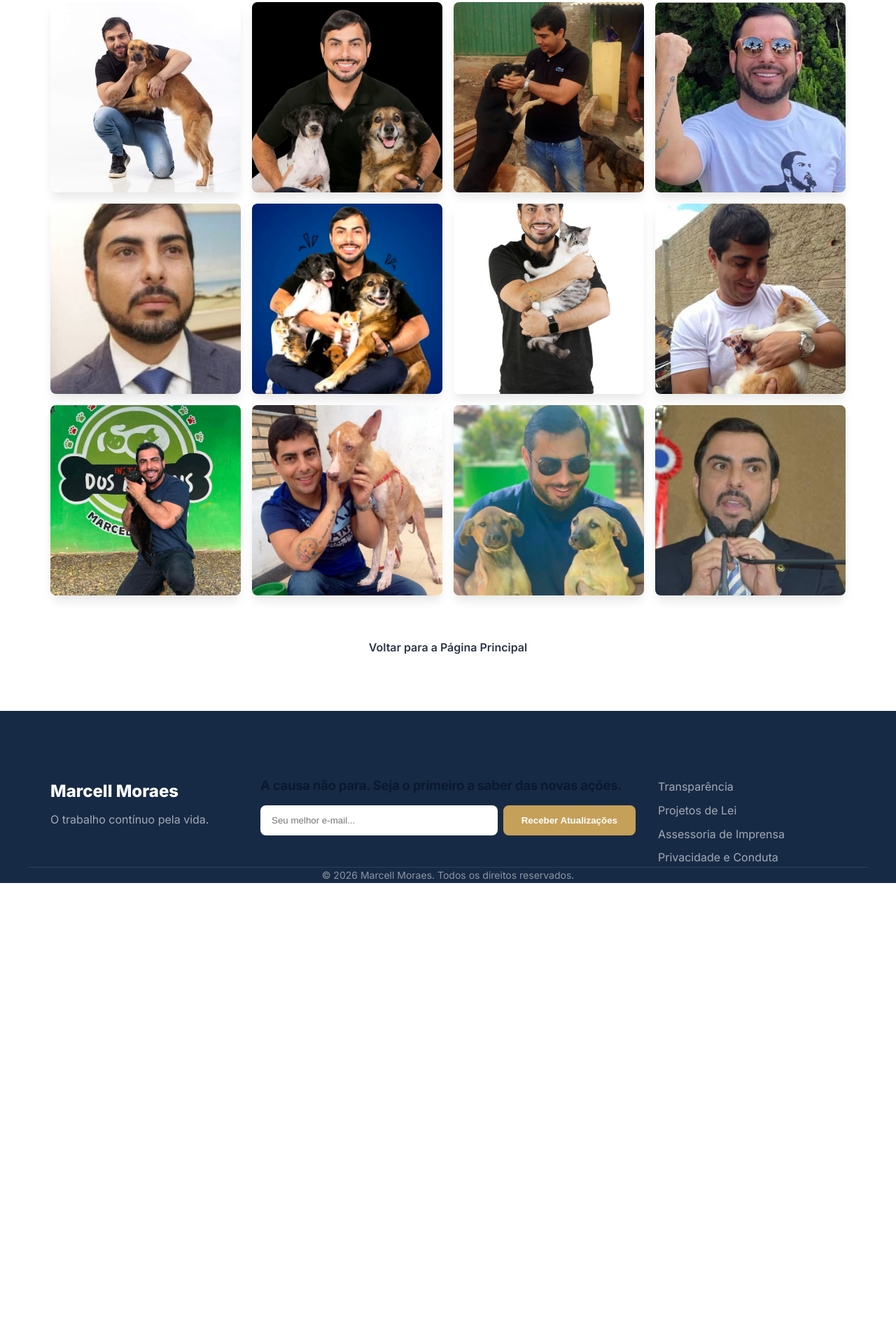
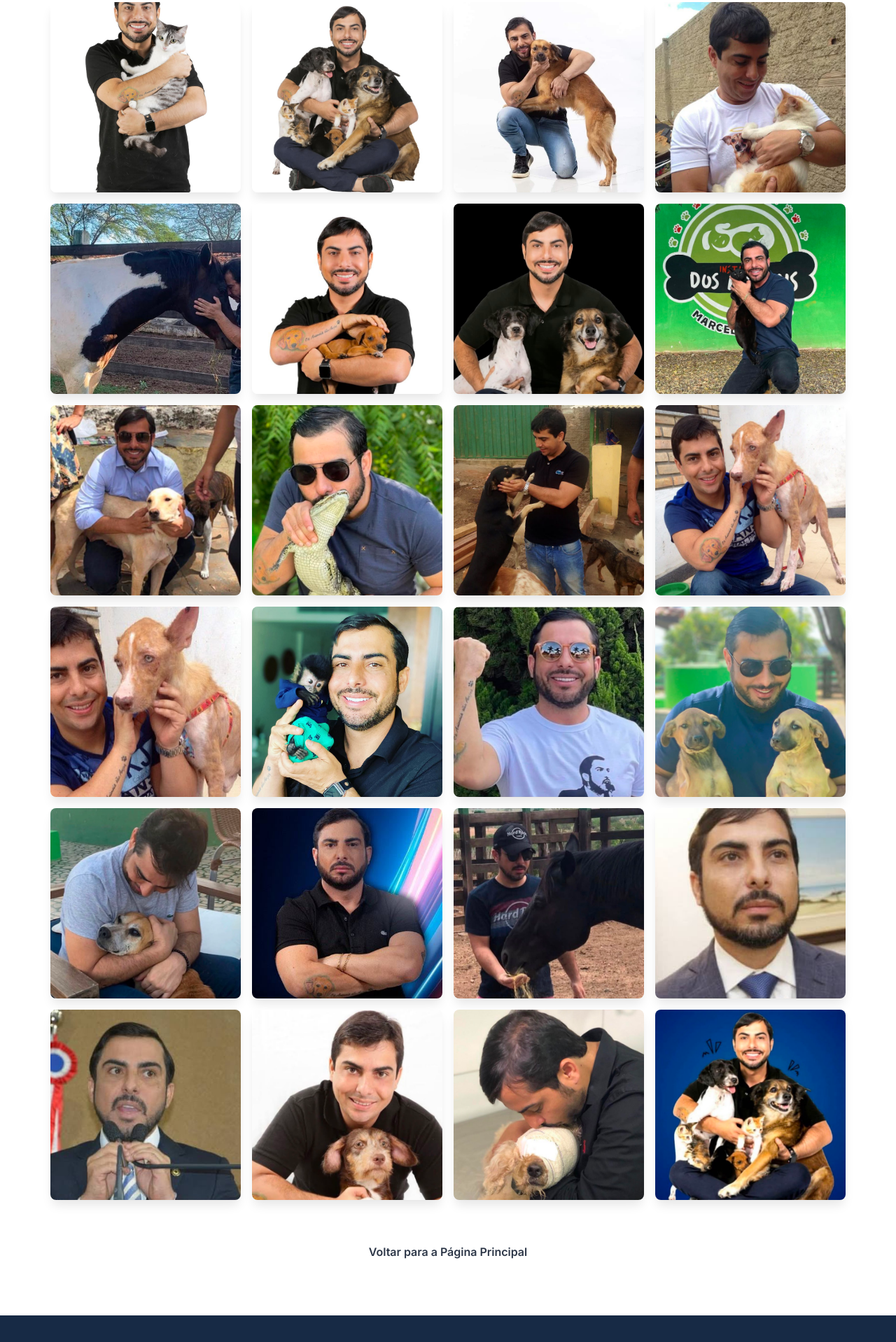
Before and after one commit to gibaoliver/marcell-moraes, a website built with Vite: page galeria.html in a window 1280 px wide. Shown: the part 270-2188 px from the top of the page at 70% size. Before the commit the page ends 1532 px from the top, so only its background shows below. Built offline with nearby package versions, Linux system fonts and the light colour scheme.

Commit message:
fix: add missing photos to gallery and fix vercel 404 with vite config

```diff
--- a/galeria.html
+++ b/galeria.html
@@ -46,18 +46,30 @@
                     <p>Biblioteca de fotos referente às ações nas ruas e comunidades.</p>
                 </div>
                 <div class="gallery-grid">
+                    <div class="gallery-item"><img src="assets/WhatsApp Image 2026-06-17 at 22.35.47 (1).jpeg" alt="Ação" loading="lazy"></div>
+                    <div class="gallery-item"><img src="assets/WhatsApp Image 2026-06-17 at 22.35.47 (2).jpeg" alt="Ação" loading="lazy"></div>
                     <div class="gallery-item"><img src="assets/WhatsApp Image 2026-06-17 at 22.35.47.jpeg" alt="Ação" loading="lazy"></div>
+                    <div class="gallery-item"><img src="assets/WhatsApp Image 2026-06-17 at 22.35.48 (1).jpeg" alt="Ação" loading="lazy"></div>
+                    <div class="gallery-item"><img src="assets/WhatsApp Image 2026-06-17 at 22.35.48 (2).jpeg" alt="Ação" loading="lazy"></div>
+                    <div class="gallery-item"><img src="assets/WhatsApp Image 2026-06-17 at 22.35.48 (3).jpeg" alt="Ação" loading="lazy"></div>
                     <div class="gallery-item"><img src="assets/WhatsApp Image 2026-06-17 at 22.35.48.jpeg" alt="Ação" loading="lazy"></div>
+                    <div class="gallery-item"><img src="assets/WhatsApp Image 2026-06-17 at 22.35.49 (1).jpeg" alt="Ação" loading="lazy"></div>
+                    <div class="gallery-item"><img src="assets/WhatsApp Image 2026-06-17 at 22.35.49 (2).jpeg" alt="Ação" loading="lazy"></div>
+                    <div class="gallery-item"><img src="assets/WhatsApp Image 2026-06-17 at 22.35.49 (3).jpeg" alt="Ação" loading="lazy"></div>
                     <div class="gallery-item"><img src="assets/WhatsApp Image 2026-06-17 at 22.35.49.jpeg" alt="Ação" loading="lazy"></div>
+                    <div class="gallery-item"><img src="assets/WhatsApp Image 2026-06-17 at 22.35.50 (1).jpeg" alt="Ação" loading="lazy"></div>
+                    <div class="gallery-item"><img src="assets/WhatsApp Image 2026-06-17 at 22.35.50 (2).jpeg" alt="Ação" loading="lazy"></div>
+                    <div class="gallery-item"><img src="assets/WhatsApp Image 2026-06-17 at 22.35.50 (3).jpeg" alt="Ação" loading="lazy"></div>
                     <div class="gallery-item"><img src="assets/WhatsApp Image 2026-06-17 at 22.35.50.jpeg" alt="Ação" loading="lazy"></div>
+                    <div class="gallery-item"><img src="assets/WhatsApp Image 2026-06-17 at 22.35.51 (1).jpeg" alt="Ação" loading="lazy"></div>
+                    <div class="gallery-item"><img src="assets/WhatsApp Image 2026-06-17 at 22.35.51 (2).jpeg" alt="Ação" loading="lazy"></div>
+                    <div class="gallery-item"><img src="assets/WhatsApp Image 2026-06-17 at 22.35.51 (3).jpeg" alt="Ação" loading="lazy"></div>
+                    <div class="gallery-item"><img src="assets/WhatsApp Image 2026-06-17 at 22.35.51 (4).jpeg" alt="Ação" loading="lazy"></div>
                     <div class="gallery-item"><img src="assets/WhatsApp Image 2026-06-17 at 22.35.51.jpeg" alt="Ação" loading="lazy"></div>
+                    <div class="gallery-item"><img src="assets/WhatsApp Image 2026-06-17 at 22.35.52 (1).jpeg" alt="Ação" loading="lazy"></div>
+                    <div class="gallery-item"><img src="assets/WhatsApp Image 2026-06-17 at 22.35.52 (2).jpeg" alt="Ação" loading="lazy"></div>
+                    <div class="gallery-item"><img src="assets/WhatsApp Image 2026-06-17 at 22.35.52 (3).jpeg" alt="Ação" loading="lazy"></div>
                     <div class="gallery-item"><img src="assets/WhatsApp Image 2026-06-17 at 22.35.52.jpeg" alt="Ação" loading="lazy"></div>
-                    <div class="gallery-item"><img src="assets/WhatsApp Image 2026-06-17 at 22.35.47 (1).jpeg" alt="Ação" loading="lazy"></div>
-                    <div class="gallery-item"><img src="assets/WhatsApp Image 2026-06-17 at 22.35.48 (1).jpeg" alt="Ação" loading="lazy"></div>
-                    <div class="gallery-item"><img src="assets/WhatsApp Image 2026-06-17 at 22.35.49 (1).jpeg" alt="Ação" loading="lazy"></div>
-                    <div class="gallery-item"><img src="assets/WhatsApp Image 2026-06-17 at 22.35.50 (1).jpeg" alt="Ação" loading="lazy"></div>
-                    <div class="gallery-item"><img src="assets/WhatsApp Image 2026-06-17 at 22.35.51 (1).jpeg" alt="Ação" loading="lazy"></div>
-                    <div class="gallery-item"><img src="assets/WhatsApp Image 2026-06-17 at 22.35.52 (1).jpeg" alt="Ação" loading="lazy"></div>
                 </div>
                 <div class="text-center" style="margin-top: 3rem; display: flex; justify-content: center;">
                     <a href="index.html" class="btn btn-outline-primary">Voltar para a Página Principal</a>
--- /dev/null
+++ b/vite.config.js
@@ -0,0 +1,13 @@
+import { resolve } from 'path';
+import { defineConfig } from 'vite';
+
+export default defineConfig({
+  build: {
+    rollupOptions: {
+      input: {
+        main: resolve(__dirname, 'index.html'),
+        galeria: resolve(__dirname, 'galeria.html')
+      }
+    }
+  }
+});
```
